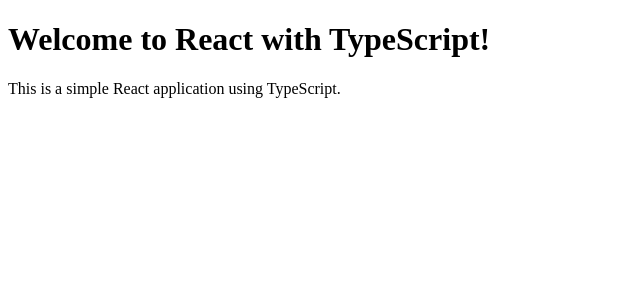
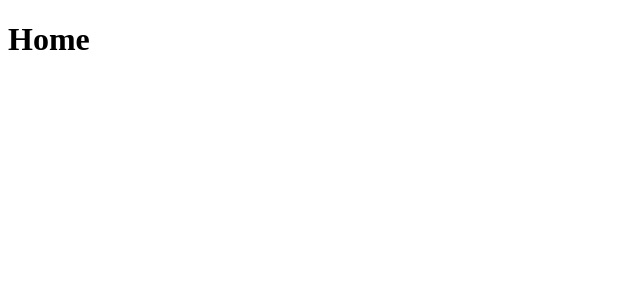
Before and after one commit to Marc-AntoineMercier/graphisme.design.web, a React (Vite) app: page / in a window 1280 px wide. Shown: the top 300 px of the page, without its empty margins (0-640 px from the left). Built offline with nearby package versions, Linux system fonts and the light colour scheme.

Commit message:
[add] - routage

```diff
--- a/package.json
+++ b/package.json
@@ -11,7 +11,8 @@
   },
   "dependencies": {
     "react": "^19.2.5",
-    "react-dom": "^19.2.5"
+    "react-dom": "^19.2.5",
+    "react-router-dom": "^7.14.2"
   },
   "devDependencies": {
     "@eslint/js": "^9.39.4",
--- a/src/App.tsx
+++ b/src/App.tsx
@@ -1,11 +1,13 @@
 import './App.css'
+import { Routes, Route } from 'react-router-dom'
 
 export function App() {
 
   return (
     <>
-      <h1>Welcome to React with TypeScript!</h1>
-      <p>This is a simple React application using TypeScript.</p>
+      <Routes>
+        <Route path="/" element={<h1>Home</h1>} />
+      </Routes>
     </>
   )
 }
--- a/src/main.tsx
+++ b/src/main.tsx
@@ -1,10 +1,13 @@
 import { StrictMode } from "react";
 import { createRoot } from "react-dom/client";
+import { BrowserRouter } from "react-router-dom";
 import "./index.css";
 import { App } from "./App.tsx";
 
 createRoot(document.getElementById('root')!).render(
   <StrictMode>
-    <App />
+    <BrowserRouter>
+      <App />
+    </BrowserRouter>
   </StrictMode>,
 )
```
Also changed, not shown: 1 other file (tests, documents, lock files or other folders).
